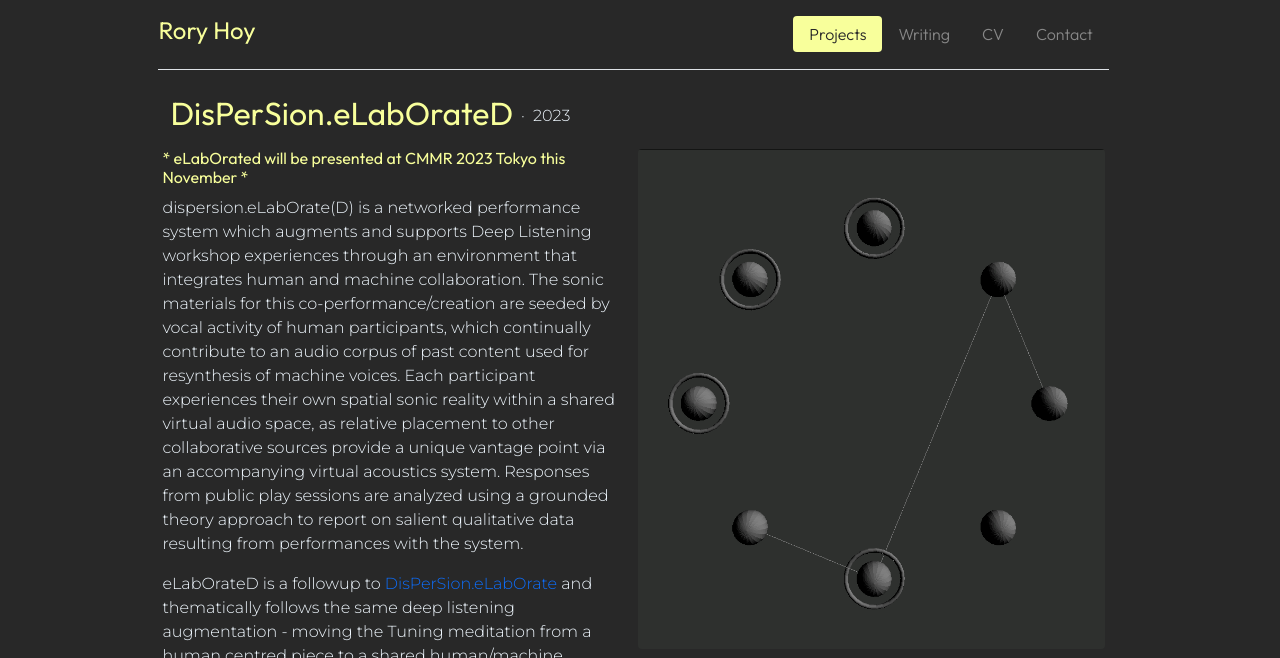
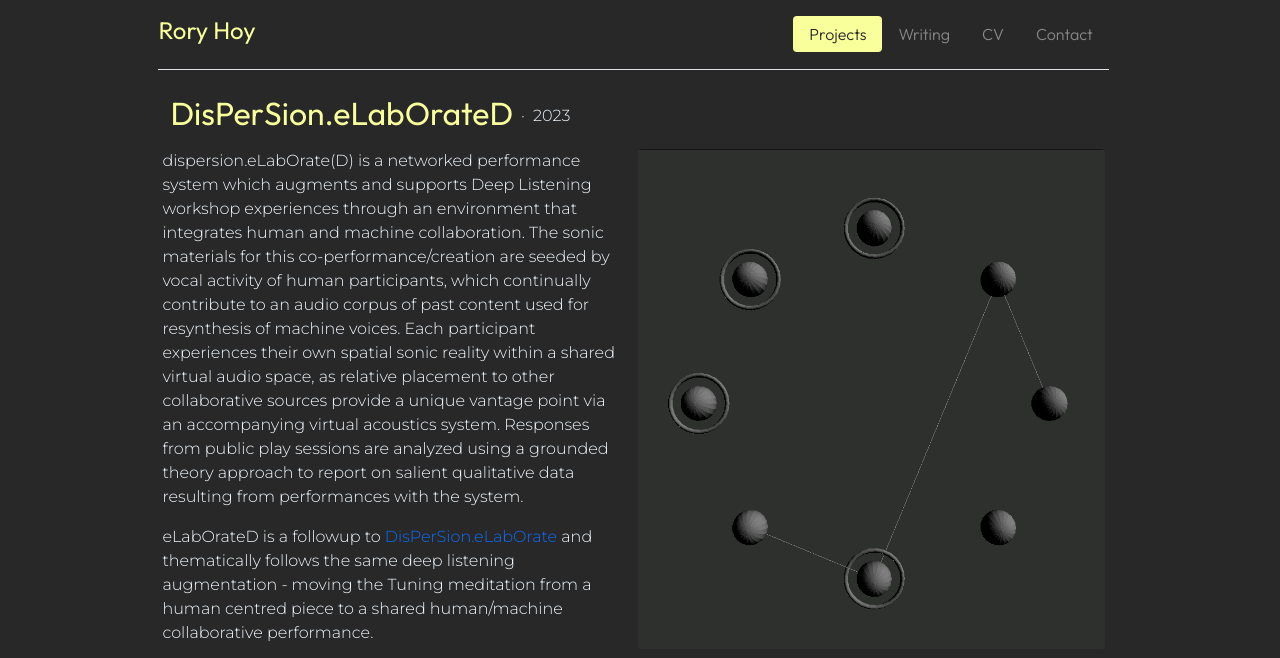
Before and after one commit to roryhoy/roryhoy.github.io, a plain HTML site: page projects/elaborated.html in a window 1280 px wide. Shown: the top 658 px of the page. Drawn offline with nearby package versions, Linux system fonts and the light colour scheme.

Commit message:
fixed page title and note on elabd for cmmr2023

```diff
--- a/projects/elaborated.html
+++ b/projects/elaborated.html
@@ -75,7 +75,6 @@
 				</div>
 				<div class="row py-lg-1 py-sm-0">
 					<div class="col-lg-6 col-sm-12 px-1 proj">
-						<h6>* eLabOrated will be presented at CMMR 2023 Tokyo this November *</h6>
 						<p>dispersion.eLabOrate(D) is a networked performance system which
 							augments and supports Deep Listening workshop experiences through an environment that integrates human and machine collaboration.
 							The sonic materials for this co-performance/creation are seeded by vocal activity of human participants, which continually contribute to an audio corpus of past content used for
```
Also changed, not shown: contact.html (+1 -1 lines).
